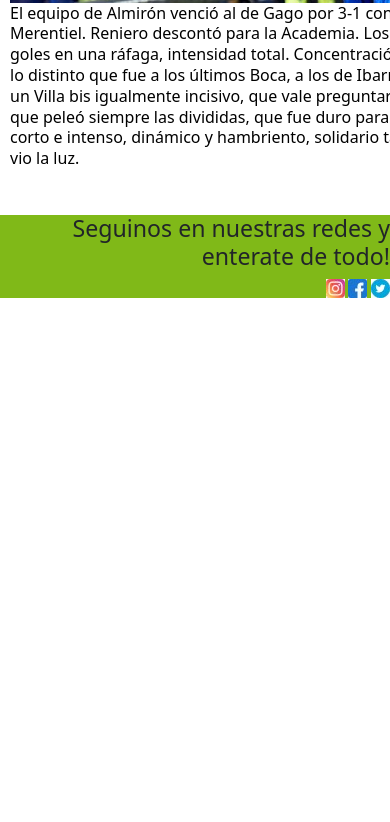
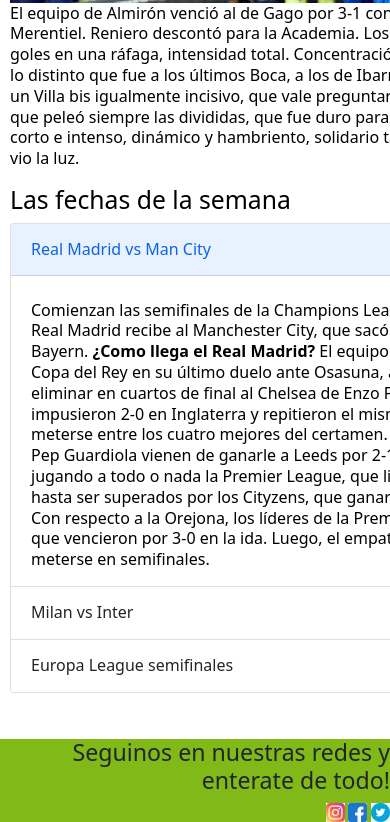
Before and after one commit to facundolafflitto/Coneccion-Futbol, a plain HTML site: page index.html in a window 390 px wide. Shown: the part 4896-5718 px from the top of the page. Before the commit the page ends 5194 px from the top, so only its background shows below. Drawn offline with nearby package versions, Linux system fonts and the light colour scheme.

Commit message:
bootstrap y media queries actualizado

```diff
--- a/css/style.css
+++ b/css/style.css
@@ -253,7 +253,6 @@
     .grid-conteiner {
         display: grid;
         grid-template-columns: repeat(2 , 1fr)
-        margin: 30px
     }
     .primer-item {
         grid-column: 2 ;
@@ -331,7 +330,6 @@
     .grid-conteiner {
         display: grid;
         grid-template-columns: repeat(2 , 1fr)
-        margin: 30px
     }
     .primer-item {
         grid-column: 2 ;
--- a/index.html
+++ b/index.html
@@ -90,6 +90,57 @@
                         los mano a mano defensivos, equipo corto e intenso, dinámico y hambriento, solidario también. El
                         Boca de Almirón finalmente vio la luz.</p>
                 </div>
+                <h2>Las fechas de la semana</h2>
+                <div class="accordion" id="accordionExample">
+                    <div class="accordion-item">
+                        <h2 class="Man city- Real madrid" id="headingOne">
+                            <button class="accordion-button" type="button" data-bs-toggle="collapse"
+                                data-bs-target="#collapseOne" aria-expanded="true" aria-controls="collapseOne">
+                                Real Madrid vs Man City
+                            </button>
+                        </h2>
+                        <div id="collapseOne" class="accordion-collapse collapse show" aria-labelledby="headingOne"
+                            data-bs-parent="#accordionExample">
+                            <div class="accordion-body">
+                                Comienzan las semifinales de la Champions League. Luego de eliminar al Chelsea, el Real Madrid recibe al Manchester City, que sacó del certamene a un gigante como el Bayern.
+                                <strong>¿Como llega el Real Madrid?</strong> El equipo de Carlo Ancelotti fue campeón de la Copa del Rey en su último duelo ante Osasuna, al que venció por 2-1. Viene de eliminar en cuartos de final al Chelsea de Enzo Fernández: en la ida, los de Madrid se impusieron 2-0 en Inglaterra y repitieron el mismo resultado en el Bernabéu para meterse entre los cuatro mejores del certamen.
+                                <strong>¿Como llega el City?</strong>Los dirigidos por Pep Guardiola vienen de ganarle a Leeds por 2-1 en su último encuentro. Se vienen jugando a todo o nada la Premier League, que lideraba cómodamente el Arsenal hasta ser superados por los Cityzens, que ganaron sus últimos 10 partidos por liga. Con respecto a la Orejona, los líderes de la Premier vienen de eliminar al Bayern, al que vencieron por 3-0 en la ida. Luego, el empate 1-1 en Alemania les alcanzó para meterse en semifinales.
+
+                            </div>
+                        </div>
+                    </div>
+                    <div class="accordion-item">
+                        <h2 class="accordion-header" id="headingTwo">
+                            <button class="accordion-button collapsed" type="button" data-bs-toggle="collapse"
+                                data-bs-target="#collapseTwo" aria-expanded="false" aria-controls="collapseTwo">
+                                Milan vs Inter
+                            </button>
+                        </h2>
+                        <div id="collapseTwo" class="accordion-collapse collapse" aria-labelledby="headingTwo"
+                            data-bs-parent="#accordionExample">
+                            <div class="accordion-body">
+                                El choque de ida entre las escuadras italianas se va a estar desarrollando el próximo miércoles 10 de mayo en las instalaciones del estadio San Siro. En tanto, una semana más tarde se volverán a ver las caras en el Giuseppe Meazza.
+                                <strong>¿Cómo llegan Milan e Inter a semifinales?</strong>
+                                El Milan acude a esta instancia luego de haberse quedado en la segunda posición del Grupo E del campeonato. En los octavos de final superó al Tottenham y en los cuartos de final se deshizo de las ilusiones del Napoli, que acaba de consagrarse campeón de la Serie A. Por su lado, el Inter de Milán alcanzó la clasificación junto al Bayern Múnich, que lideró el Grupo C. En tanto, en los octavos de final eliminó al Porto; mientras que en los cuartos de final superó al Benfica.
+                            </div>
+                        </div>
+                    </div>
+                    <div class="accordion-item">
+                        <h2 class="accordion-header" id="headingThree">
+                            <button class="accordion-button collapsed" type="button" data-bs-toggle="collapse"
+                                data-bs-target="#collapseThree" aria-expanded="false" aria-controls="collapseThree">
+                                Europa League semifinales
+                            </button>
+                        </h2>
+                        <div id="collapseThree" class="accordion-collapse collapse" aria-labelledby="headingThree"
+                            data-bs-parent="#accordionExample">
+                            <div class="accordion-body">
+                                Como ya sucedió en la Champions League, la Europa League 2022-23 también ha alcanzado la fase de semifinales tras concluir la disputa de los cuartos de final. Ya son solamente cuatro los equipos que optan a tomar el testigo del Eintracht de Frankfurt, campeón de la pasada edición y, entre ellos, estará el Sevilla.
+                                El conjunto español derrotó, en un abarrotado Sánchez Pizjuán, al Manchester United (3-0) con goles de Youssef En-Nesyri y Badé para certificar su billete para las semifinales. Al Sevilla le acompañarán en esa penúltima ronda de la segunda máxima competición continental la Juventus, el Bayer Leverkusen y el vencedor del Roma-Feyenoord que se encuentra en la prórroga. La Juventus eliminó al Sporting CP tras empatar en la vuelta (1-1). El Bayer Leverkusen, por su parte, solventó el trámite ante el Royale Union SG (1-4). La Roma necesitó llegar a la prórroga para eliminar al Bayer Leverkusen (4-1) y sellar la última plaza para 'semis'.
+                            </div>
+                        </div>
+                    </div>
+                </div>
         </section>
     </main>
     <footer>
```
